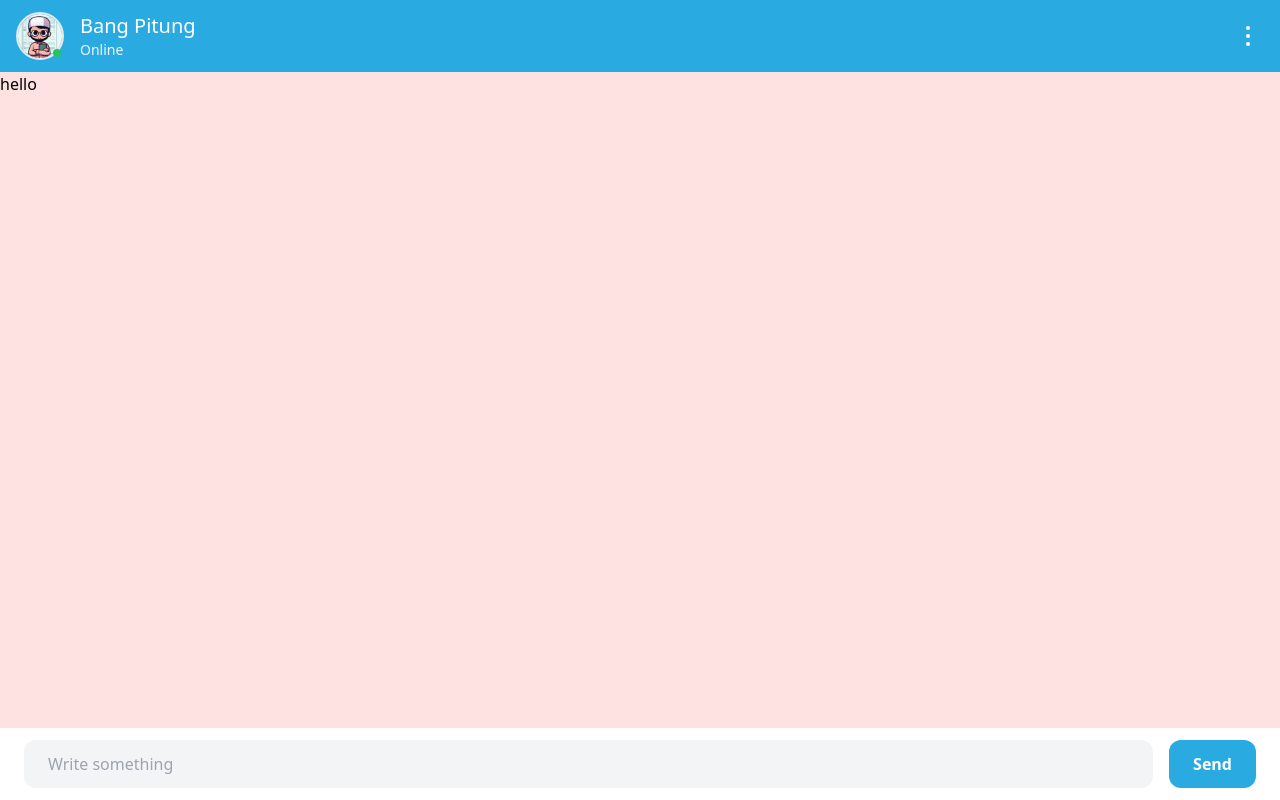
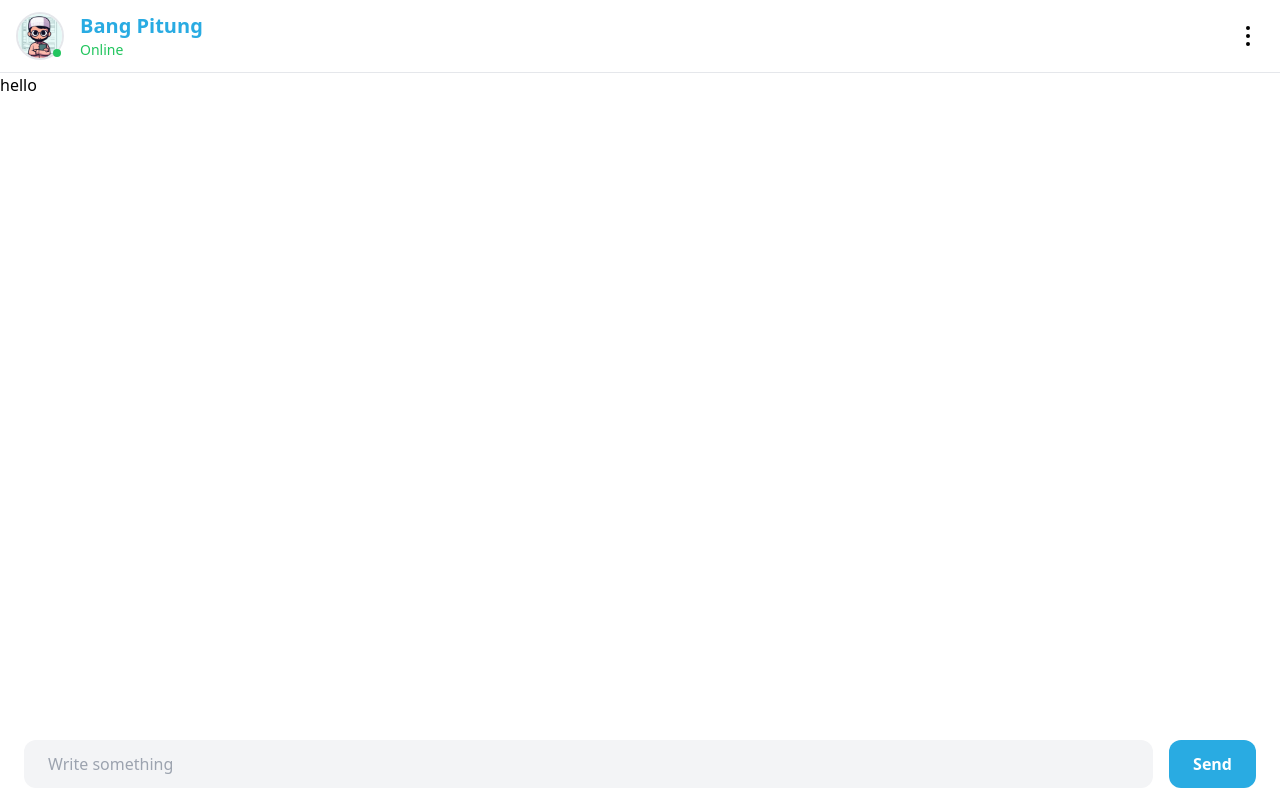
Before and after one commit to fikrialwan/chat-bpt, a React (Vite) app: page / in a window 1280 px wide. Built offline with nearby package versions, Linux system fonts and the light colour scheme.

Commit message:
feat: update ui header

```diff
--- a/src/component/layout/header.tsx
+++ b/src/component/layout/header.tsx
@@ -3,7 +3,7 @@ import ThreeDotsIcon from "../icons/three-dots";
 
 const Header = () => {
   return (
-    <header className="py-3 px-4 bg-primaryBlue flex flex-row justify-between items-center shadow-md text-white">
+    <header className="py-3 px-4 bg-white flex flex-row justify-between items-center border-b border-gray-200 text-black">
       <div className="flex flex-row gap-4 justify-start items-center">
         <div className="w-12 h-12 relative">
           <img
@@ -13,11 +13,11 @@ const Header = () => {
           <span className="w-2 h-2 bg-green-500 rounded-full m-0 absolute bottom-[3px] right-[3px]" />
         </div>
         <div className="flex flex-col align-baseline justify-start">
-          <h1 className="text-xl font-normal">Bang Pitung</h1>
-          <p className="text-sm text-gray-100">Online</p>
+          <h1 className="text-xl font-semibold text-primaryBlue">Bang Pitung</h1>
+          <p className="text-sm font-light text-green-500">Online</p>
         </div>
       </div>
-      <ThreeDotsIcon className="w-8 h-8" />
+      <ThreeDotsIcon className="w-8 h-8" color="black" />
     </header>
   );
 };
--- a/src/routes/index.tsx
+++ b/src/routes/index.tsx
@@ -3,7 +3,7 @@ import Layout from "../component/layout";
 const Home = () => {
   return (
     <Layout>
-      <div className="bg-red-100 h-screen">hello</div>
+      <div className="h-screen">hello</div>
     </Layout>
   );
 };
```
